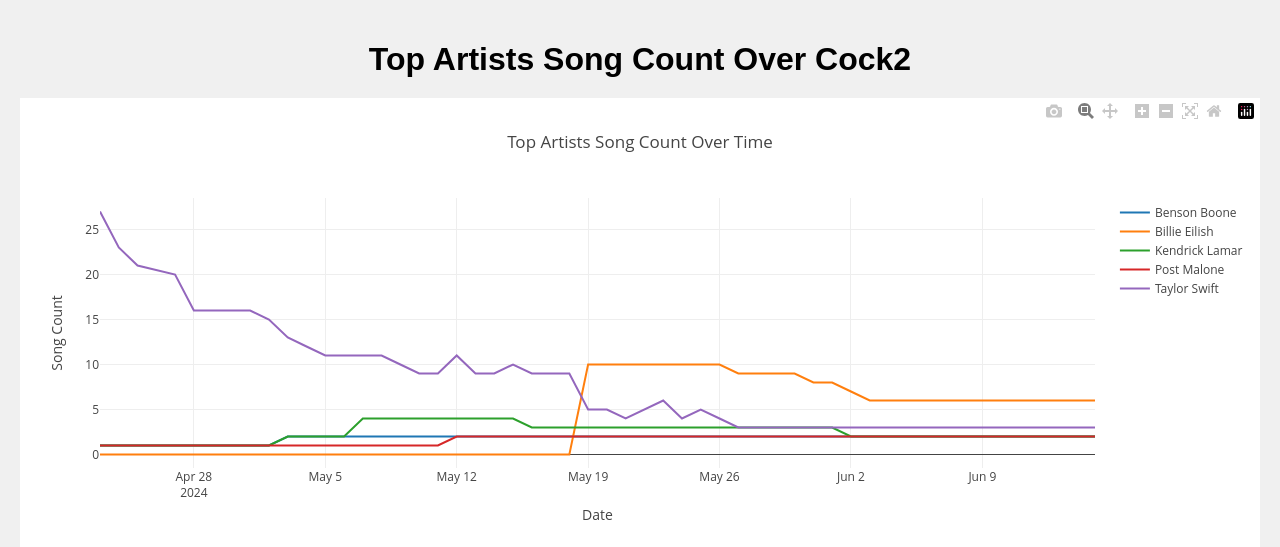
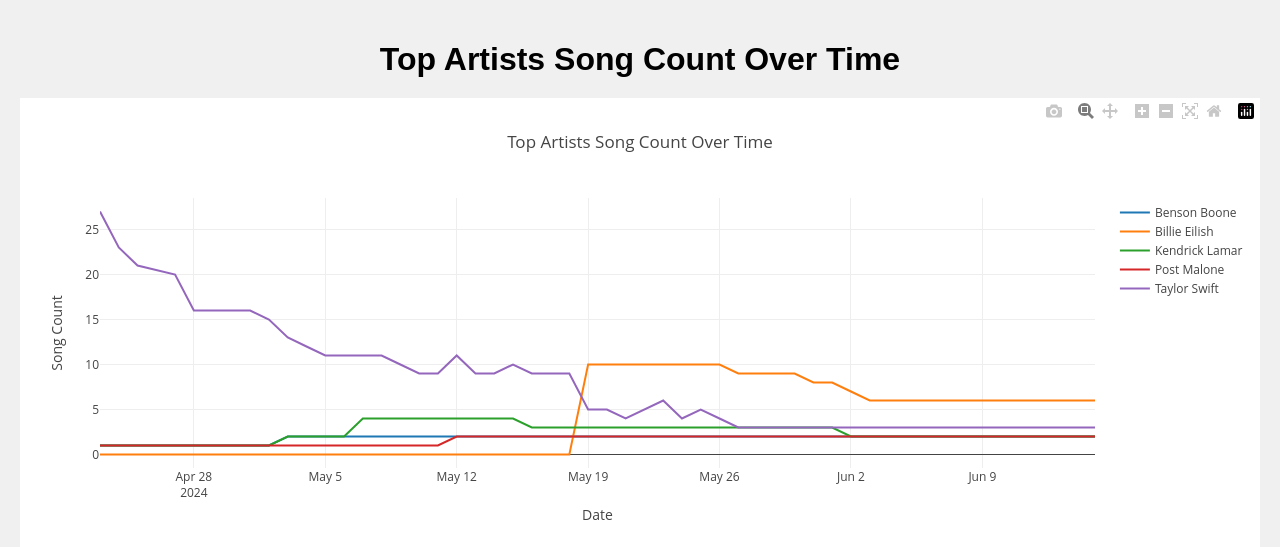
Before and after one commit to LolindaLP/spotify-server, a Flask app: page / in a window 1280 px wide. Shown: the top 547 px of the page. Run offline with Flask 3, Linux system fonts and the light colour scheme; data comes from the database, SQL or seed files in the repository; some libraries are stand-ins or nearby versions.

Commit message:
Update index.html

```diff
--- a/templates/index.html
+++ b/templates/index.html
@@ -3,7 +3,7 @@
 <head>
   <meta charset="UTF-8">
   <meta name="viewport" content="width=device-width, initial-scale=1.0">
-  <title>Top Artists Song Huj-</title>
+  <title>Top Artists Song Count-</title>
   <script src="https://cdn.plot.ly/plotly-latest.min.js"></script>
   <script src="https://ajax.googleapis.com/ajax/libs/jquery/3.6.0/jquery.min.js"></script>
   <style>
@@ -66,7 +66,7 @@
   </style>
 </head>
 <body>
-  <h1>Top Artists Song Count Over Cock2</h1>
+  <h1>Top Artists Song Count Over Time</h1>
   <div id="myDiv"></div>
   <script>
     var dates = {{ dates | tojson }};
```
